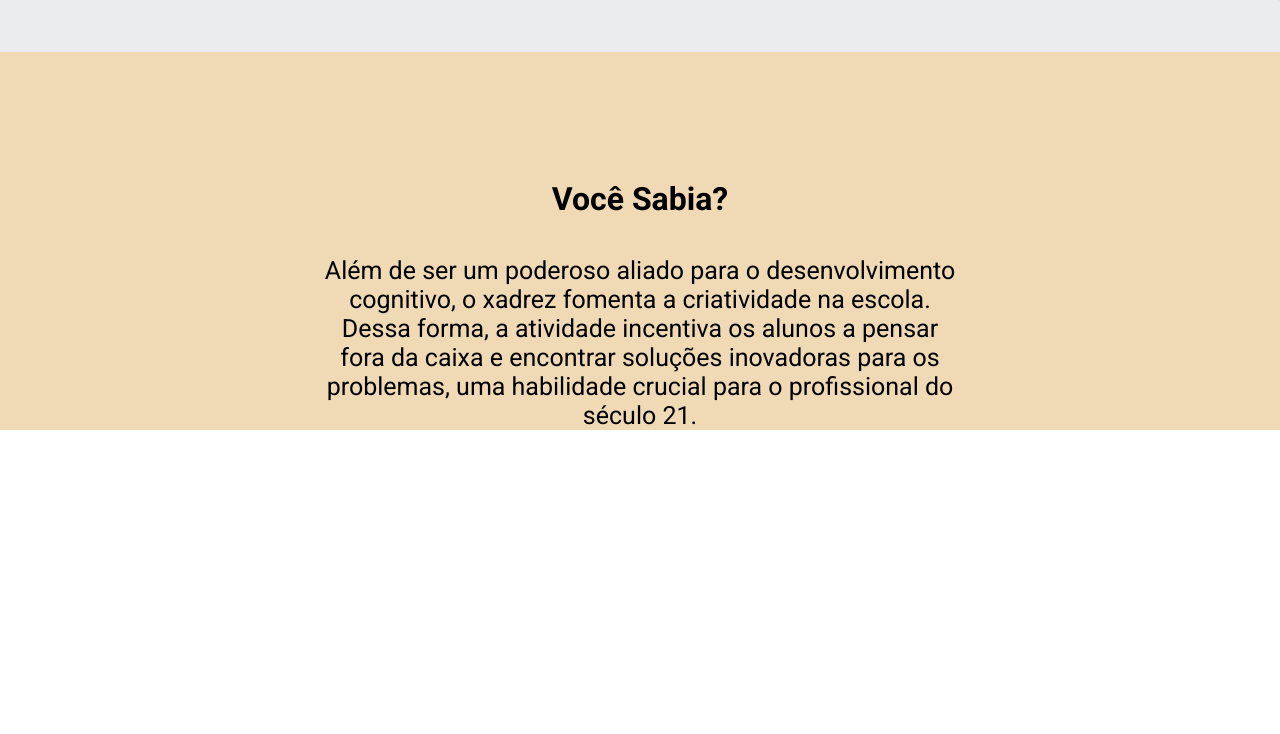
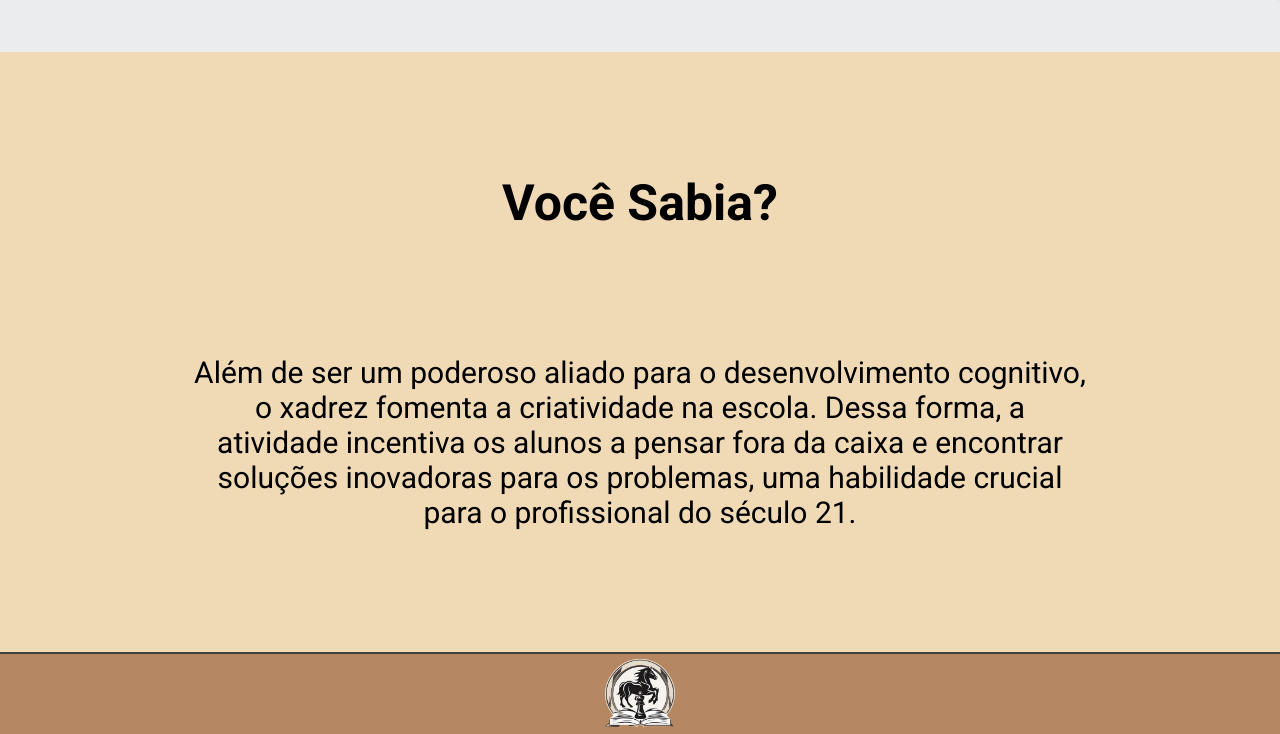
Before and after one commit to elersonleandro/Projeto-Individual, a plain HTML site: page index.html in a window 1280 px wide. Shown: the part 830-1564 px from the top of the page. Before the commit the page ends 1260 px from the top, so only its background shows below. Drawn offline with Linux system fonts and the light colour scheme.

Commit message:
adicionando o footer

```diff
--- a/css/index.css
+++ b/css/index.css
@@ -131,15 +131,17 @@ h1 {
     display: flex;
     justify-content: space-evenly;
     text-align: center;
-    padding-top: 10%;
     flex-direction: column;
     align-items: center;
     background-color: #f0d9b5;
+    height: 75vh;
 }
 .vocesabia p{
-    width: 50%;
-    font-size: 25px;
-    padding-top: 3%;
+    width: 70%;
+    font-size: 30px;
+}
+.vocesabia h1{
+    font-size: 50px;
 }
 .land img{
     width: 30%;
@@ -154,3 +156,10 @@ h1 {
 .caixa_vazia{
     width: 50%;
 }
+footer{
+    display: flex;
+    align-items: center;
+    border-top: 2px solid #404040;
+    justify-content: center;
+    background-color: #b58863;
+}
--- a/index.html
+++ b/index.html
@@ -36,6 +36,9 @@
         <h1>Você Sabia?</h1>
         <p>Além de ser um poderoso aliado para o desenvolvimento cognitivo, o xadrez fomenta a criatividade na escola. Dessa forma, a atividade incentiva os alunos a pensar fora da caixa e encontrar soluções inovadoras para os problemas, uma habilidade crucial para o profissional do século 21.</p>
     </div>
+    <footer>
+        <img src="./img/logo.png" alt="logo" class="logo">
+    </footer>
 </body>
 
 </html>
```
Also changed, not shown: img/beneficios-didaticos-jogo-xadrez.jpg (deleted).
